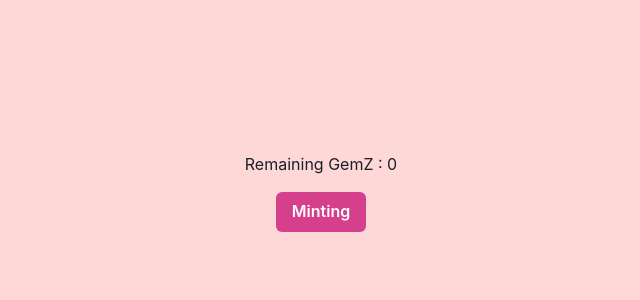
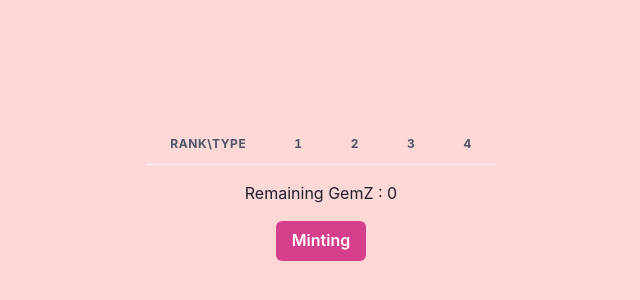
Before and after one commit to h662/h662GemZ, a Next.js app in the folder dapp/: page / in a window 1280 px wide. Shown: the part 208-508 px from the top of the page, without its empty margins (319-959 px from the left). Built offline with nearby package versions, Linux system fonts and the light colour scheme.

Commit message:
20. getGemTokenCount()

```diff
--- a/dapp/components/MintingModal.tsx
+++ b/dapp/components/MintingModal.tsx
@@ -20,12 +20,14 @@ interface MintingModalProps {
   isOpen: boolean;
   onClose: () => void;
   getRemainGemTokens: () => Promise<void>;
+  getGemTokenCount: () => Promise<void>;
 }
 
 const MintingModal: FC<MintingModalProps> = ({
   isOpen,
   onClose,
   getRemainGemTokens,
+  getGemTokenCount,
 }) => {
   const { account } = useAccount();
   const { caver, mintGemTokenContract, saleGemTokenContract } = useCaver();
@@ -67,6 +69,7 @@ const MintingModal: FC<MintingModalProps> = ({
           latestMintedGemToken.gemTokenType
         );
         getRemainGemTokens();
+        getGemTokenCount();
       }
     } catch (error) {
       console.error(error);
--- a/dapp/pages/index.tsx
+++ b/dapp/pages/index.tsx
@@ -1,4 +1,16 @@
-import { Button, Flex, Text, useDisclosure } from "@chakra-ui/react";
+import {
+  Button,
+  Flex,
+  Table,
+  TableContainer,
+  Tbody,
+  Td,
+  Text,
+  Th,
+  Thead,
+  Tr,
+  useDisclosure,
+} from "@chakra-ui/react";
 import type { NextPage } from "next";
 import { useEffect, useState } from "react";
 import MintingModal from "../components/MintingModal";
@@ -6,6 +18,9 @@ import { useCaver } from "../hooks";
 
 const Home: NextPage = () => {
   const [remainGemTokens, setRemainGemTokens] = useState<number>(0);
+  const [gemTokenCount, setGemTokenCount] = useState<stirng[][] | undefined>(
+    undefined
+  );
 
   const { mintGemTokenContract } = useCaver();
 
@@ -22,9 +37,23 @@ const Home: NextPage = () => {
       console.error(error);
     }
   };
+  const getGemTokenCount = async () => {
+    try {
+      if (!mintGemTokenContract) return;
+
+      const response = await mintGemTokenContract.methods
+        .getGemTokenCount()
+        .call();
+
+      setGemTokenCount(response);
+    } catch (error) {
+      console.error(error);
+    }
+  };
 
   useEffect(() => {
     getRemainGemTokens();
+    getGemTokenCount();
   }, [mintGemTokenContract]);
 
   return (
@@ -36,6 +65,31 @@ const Home: NextPage = () => {
         alignItems="center"
         direction="column"
       >
+        <TableContainer mb={4}>
+          <Table>
+            <Thead>
+              <Tr>
+                <Th>Rank\Type</Th>
+                <Th>1</Th>
+                <Th>2</Th>
+                <Th>3</Th>
+                <Th>4</Th>
+              </Tr>
+            </Thead>
+            {gemTokenCount?.map((v, i) => {
+              return (
+                <Tbody key={i}>
+                  <Tr>
+                    <Td>{i + 1}</Td>
+                    {v.map((w, j) => {
+                      return <Td key={j}>{w}</Td>;
+                    })}
+                  </Tr>
+                </Tbody>
+              );
+            })}
+          </Table>
+        </TableContainer>
         <Text mb={4}>Remaining GemZ : {remainGemTokens}</Text>
         <Button colorScheme="pink" onClick={onOpen}>
           Minting
@@ -45,6 +99,7 @@ const Home: NextPage = () => {
         isOpen={isOpen}
         onClose={onClose}
         getRemainGemTokens={getRemainGemTokens}
+        getGemTokenCount={getGemTokenCount}
       />
     </>
   );
```
Also changed, not shown: 1 other file (tests, documents, lock files or other folders).
